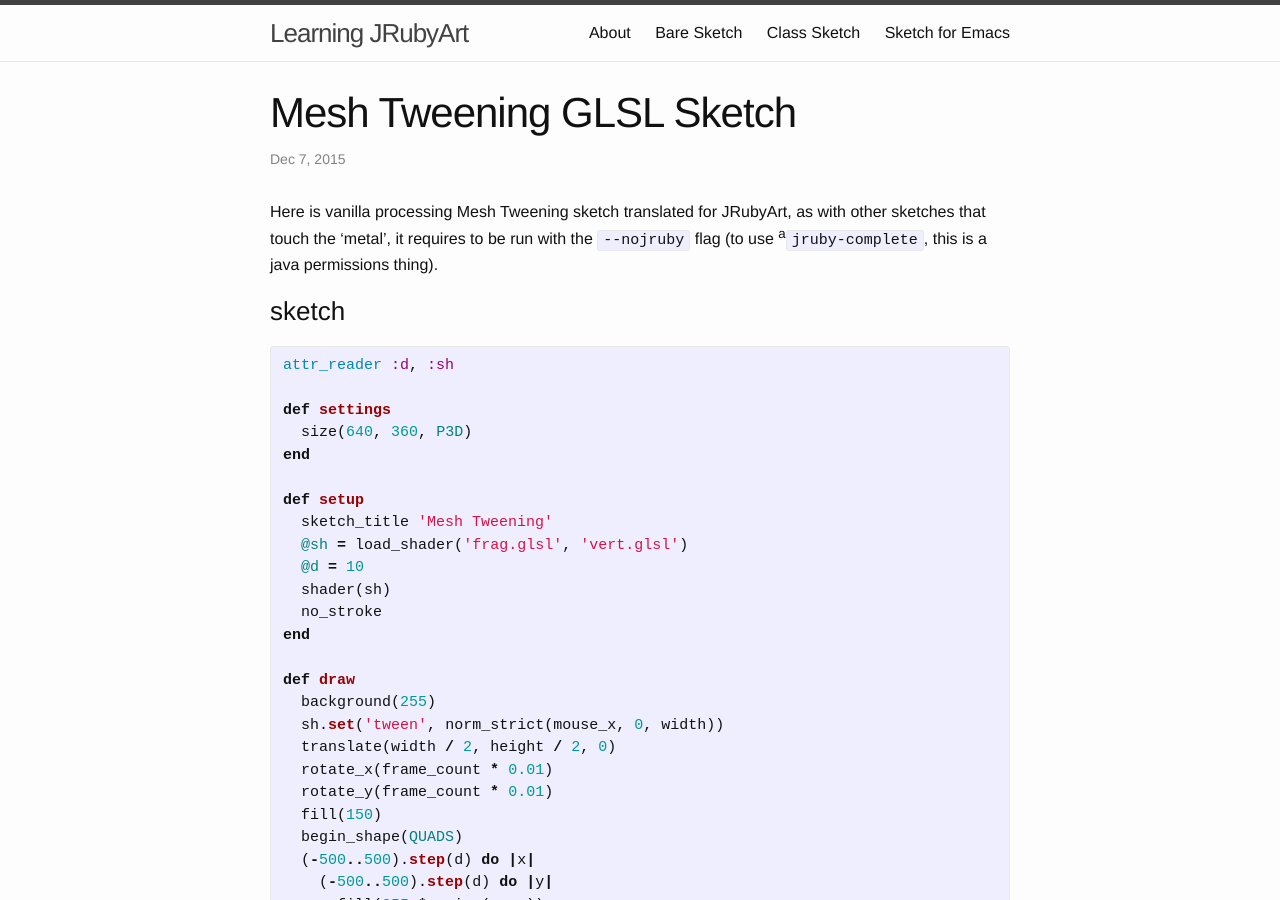
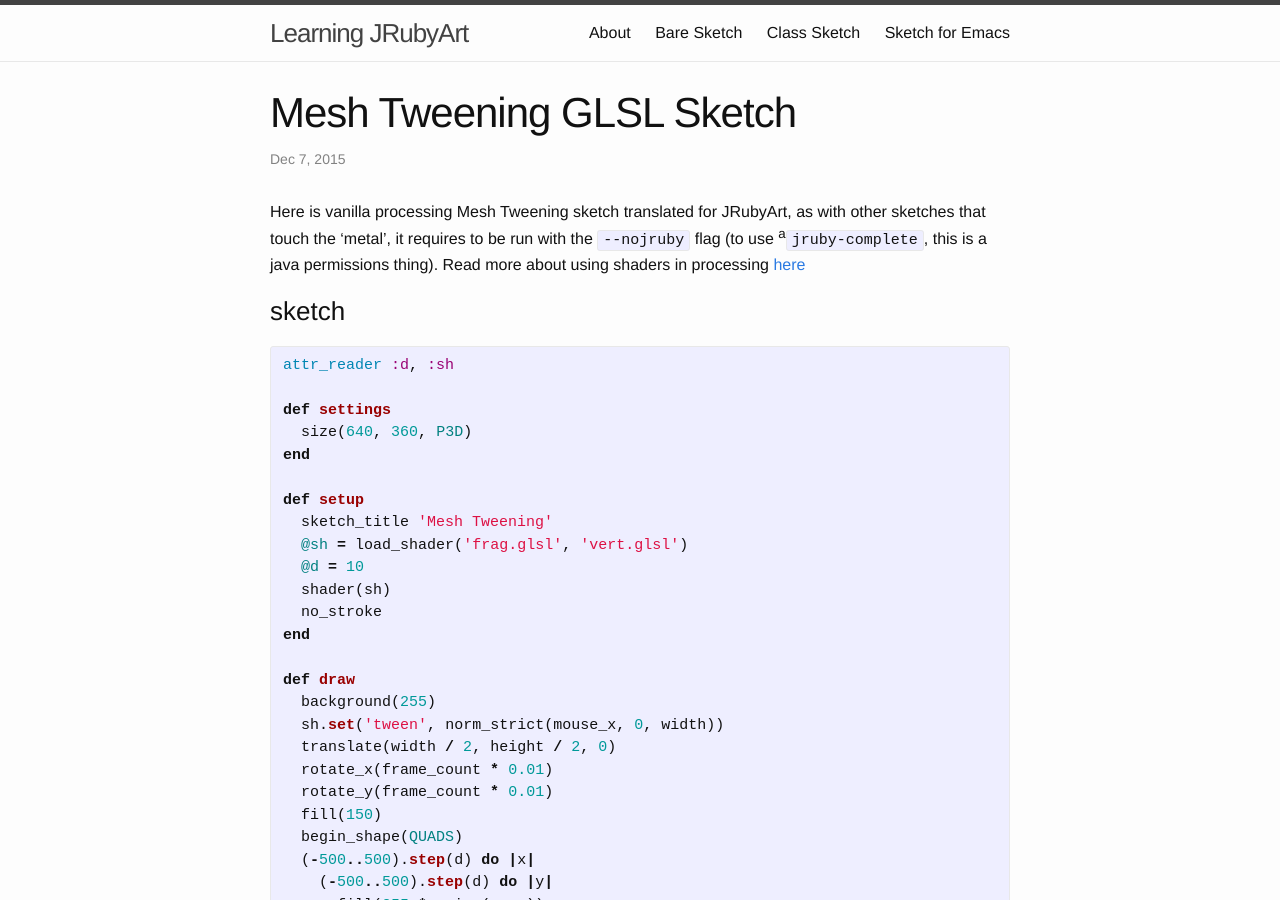
Before and after one commit to monkstone/monkstone.github.com, a Jekyll site: the page built from _posts/2015-12-07-tweening.md, in a window 1280 px wide and 900 px high. Built offline with Jekyll 4.4.1, drawn with Linux system fonts in a browser that asks for light colours.

Commit message:
add link

```diff
--- a/_posts/2015-12-07-tweening.md
+++ b/_posts/2015-12-07-tweening.md
@@ -7,7 +7,7 @@ keywords: mesh, tweening, glsl, JRubyArt
 permalink: _posts/tweening
 ---
 
-Here is vanilla processing Mesh Tweening sketch translated for JRubyArt, as with other sketches that touch the 'metal', it requires to be run with the `--nojruby` flag (to use <sup>a</sup>`jruby-complete`, this is a java permissions thing).
+Here is vanilla processing Mesh Tweening sketch translated for JRubyArt, as with other sketches that touch the 'metal', it requires to be run with the `--nojruby` flag (to use <sup>a</sup>`jruby-complete`, this is a java permissions thing).  Read more about using shaders in processing [here][tutorial]
 
 ###sketch
 
@@ -89,3 +89,5 @@ void main() {
 <img src="/assets/tween.png" />
 
 <sup>a</sup>According to headius (aka Charles Nutter, the oracle of jruby, sans entrailles), there are certain things that happen in the jruby-launcher that can affect permission etc.
+
+[tutorial]:https://www.processing.org/tutorials/pshader/
```
